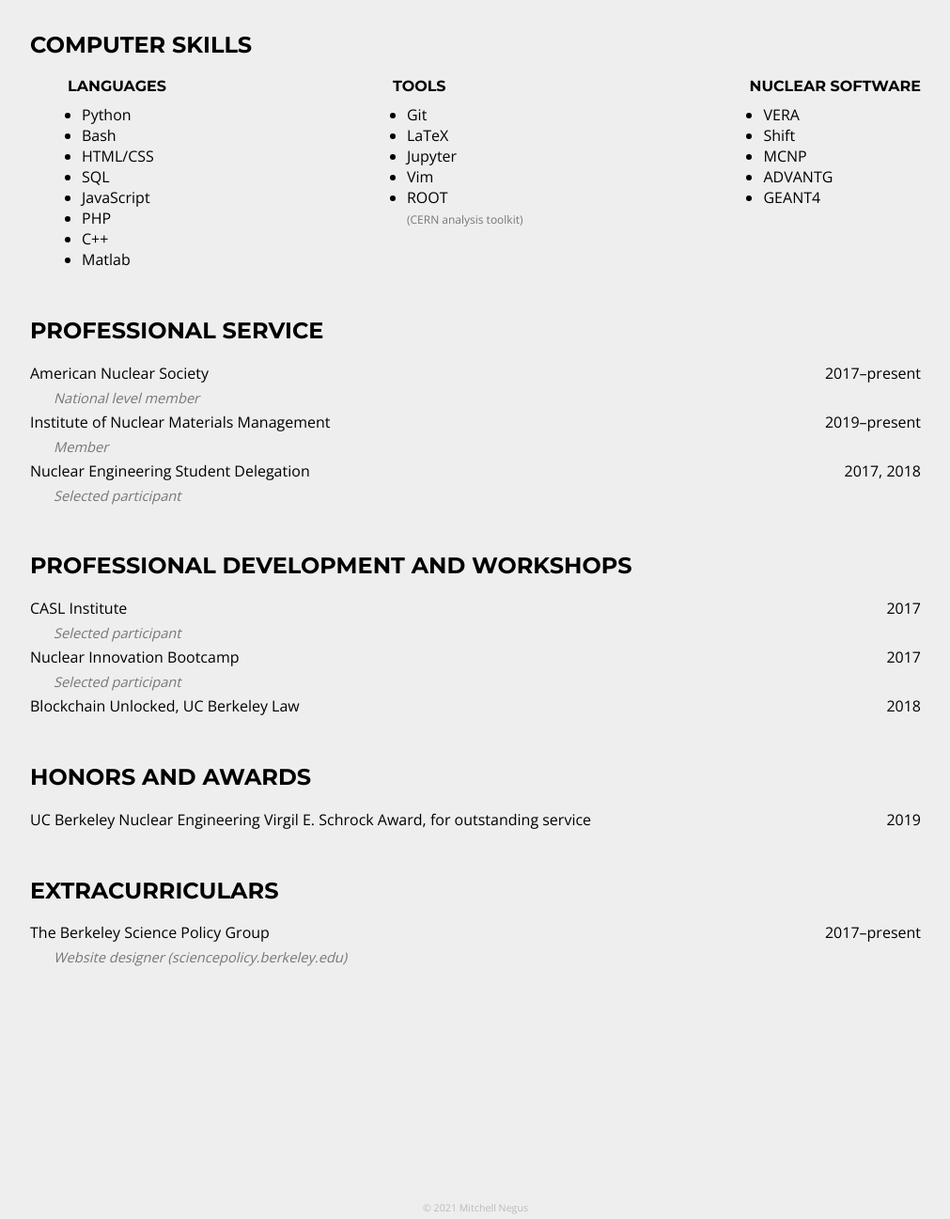
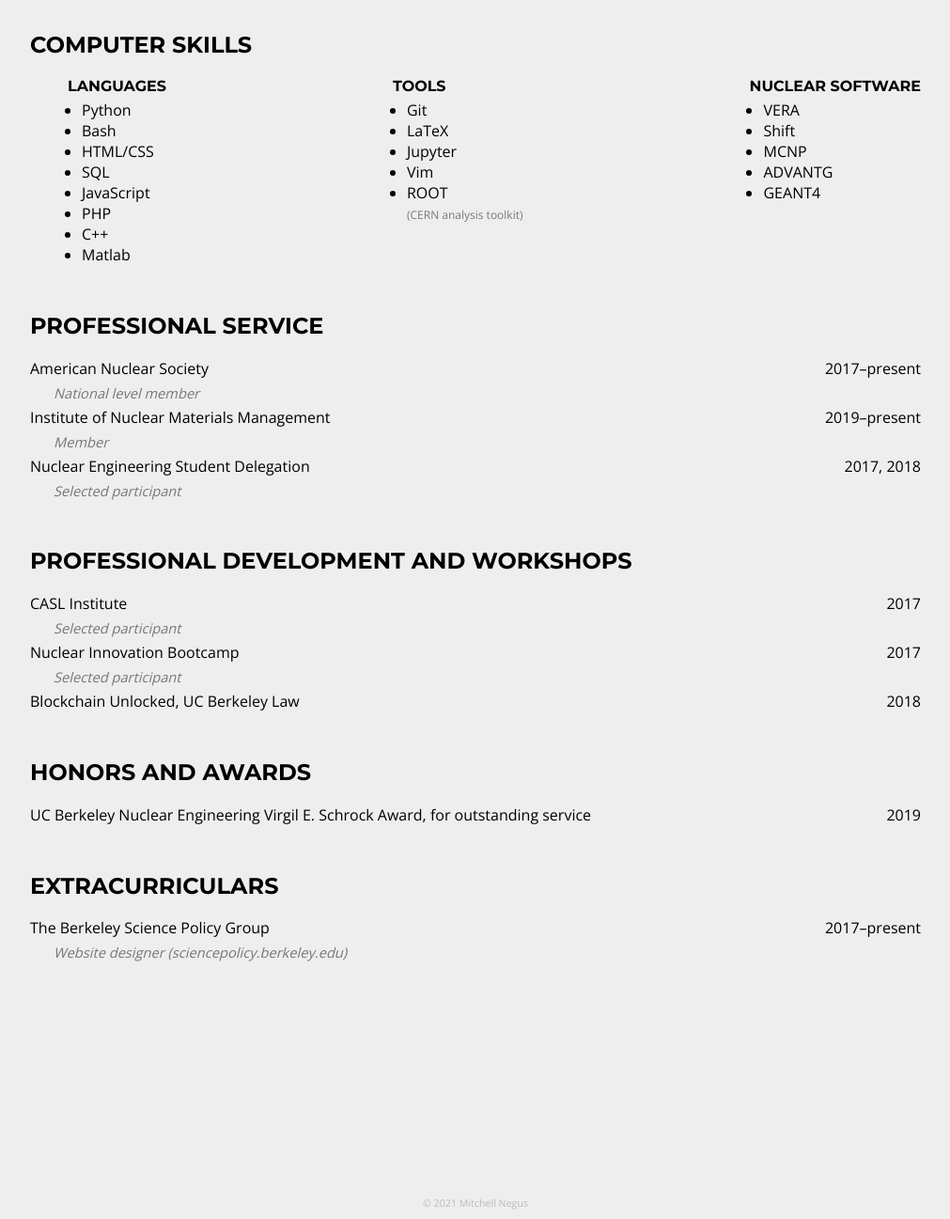
Before and after one commit to mitchnegus/negus_cv, a Jekyll site: the page built from index.html, in a window 1280 px wide. Shown: the part 2341-3638 px from the top of the page at 94% size, without its empty margins (134-1145 px from the left). Built offline with Jekyll 4.4.1, drawn with Linux system fonts in a browser that asks for light colours.

Commit message:
another set of print improvements

```diff
--- a/assets/css/style.scss
+++ b/assets/css/style.scss
@@ -310,7 +310,7 @@
 }
 
 #cv .skill-category h4 {
-	margin: 0 0 10px;
+	margin: 0 0 5px;
 }
 
 #cv .skill-category li {
@@ -347,8 +347,8 @@
 #cv #view-online {
 	display: none;
 	width: 100%;
-	margin-top: 100px;
-	font-size: 8pt;
+	margin-top: 40px;
+	font-size: 6pt;
 	text-align: center;
 }
 @media print {
```
